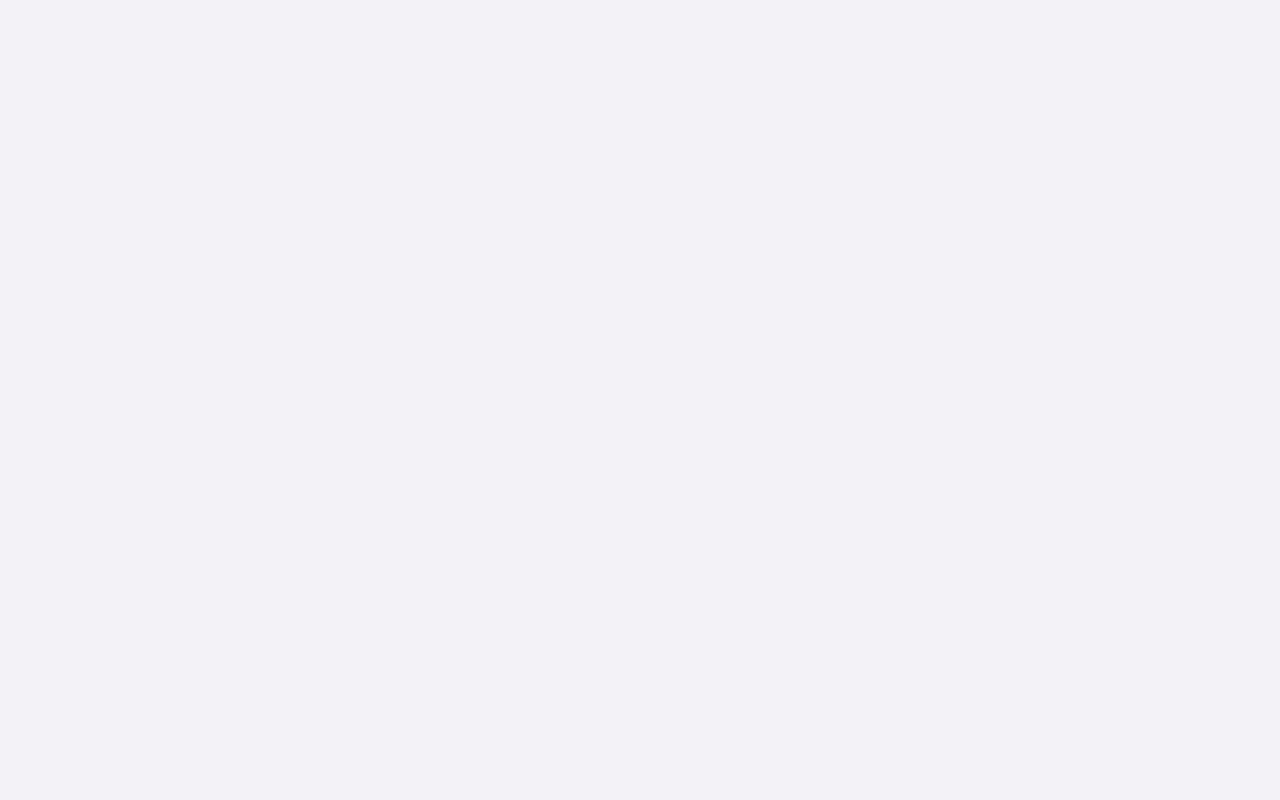
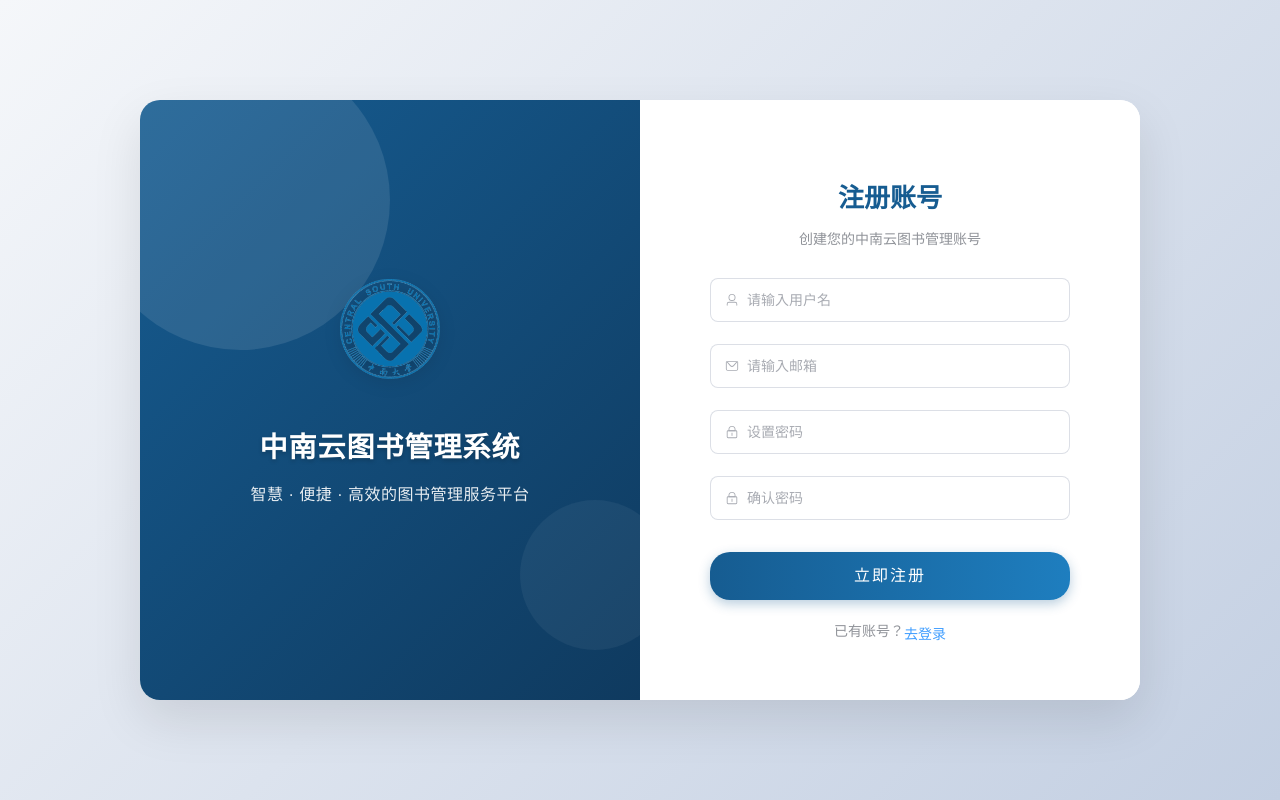
Before and after one commit to Furinar/csu-cloud-library-management-system, a Vue app: page /auth/register in a window 1280 px wide. Before the commit this address had no page. Built offline with nearby package versions, Linux system fonts and the light colour scheme.

Commit message:
feat: 新增注册功能

```diff
--- a/src/router/index.ts
+++ b/src/router/index.ts
@@ -18,6 +18,12 @@ const router = createRouter({
           path: 'login',
           name: 'Login',
           component: () => import('@/views/auth/Login.vue'),
+          meta: { guest: true }
+        },
+        {
+          path: 'register',
+          name: 'Register',
+          component: () => import('@/views/auth/Register.vue'),
           meta: { guest: true }
         }
       ]
@@ -126,20 +132,22 @@ const router = createRouter({
 router.beforeEach(async (to, from, next) => {
   const authStore = useAuthStore()
 
-  // Ensure we rely on the store's state, but also double check localStorage as fallback
+
   const token = authStore.token || localStorage.getItem('token')
   const isAuthenticated = !!token
   const userRole = authStore.user?.role
 
   if (to.meta.requiresAuth && !isAuthenticated) {
-    // Redirect to login if trying to access protected route without auth
     next('/auth/login')
   } else if (to.meta.guest && isAuthenticated) {
-    // Redirect to dashboard if already logged in and trying to access login page
     next('/dashboard')
-  } else if (to.meta.roles && Array.isArray(to.meta.roles) && userRole && !to.meta.roles.includes(userRole)) {
-    // Permission check
-    next('/dashboard')
+  } else if (to.meta.roles && Array.isArray(to.meta.roles) && userRole) {
+    const currentRole = userRole.toLowerCase();
+    if (!to.meta.roles.includes(currentRole)) {
+      next('/dashboard');
+    } else {
+      next();
+    }
   } else {
     next()
   }
--- a/src/views/auth/Login.vue
+++ b/src/views/auth/Login.vue
@@ -58,7 +58,7 @@
     <div class="form-footer-wrapper">
       <div class="form-footer" v-if="activeRole === 'user'">
         <span>还没有账号？</span>
-        <el-link type="primary" :underline="false">立即注册</el-link>
+        <el-link type="primary" :underline="false" @click="$router.push('/auth/register')">立即注册</el-link>
       </div>
       <div class="form-footer-placeholder" v-else></div>
     </div>
--- /dev/null
+++ b/src/views/auth/Register.vue
@@ -0,0 +1,227 @@
+<template>
+  <div class="register-wrapper">
+    <div class="register-header">
+      <h2 class="title">注册账号</h2>
+      <p class="subtitle">创建您的中南云图书管理账号</p>
+    </div>
+
+    <el-form
+      ref="formRef"
+      :model="registerForm"
+      :rules="rules"
+      class="register-form"
+      size="large"
+      @submit.prevent
+    >
+      <el-form-item prop="username">
+        <el-input
+          v-model="registerForm.username"
+          placeholder="请输入用户名"
+          :prefix-icon="User"
+          class="custom-input"
+        />
+      </el-form-item>
+
+      <el-form-item prop="email">
+        <el-input
+          v-model="registerForm.email"
+          placeholder="请输入邮箱"
+          :prefix-icon="Message"
+          class="custom-input"
+        />
+      </el-form-item>
+
+      <el-form-item prop="password">
+        <el-input
+          v-model="registerForm.password"
+          type="password"
+          placeholder="设置密码"
+          :prefix-icon="Lock"
+          show-password
+          class="custom-input"
+        />
+      </el-form-item>
+
+      <el-form-item prop="confirmPassword">
+        <el-input
+          v-model="registerForm.confirmPassword"
+          type="password"
+          placeholder="确认密码"
+          :prefix-icon="Lock"
+          show-password
+          class="custom-input"
+        />
+      </el-form-item>
+
+      <el-button
+        type="primary"
+        class="submit-btn"
+        :loading="loading"
+        @click="handleRegister"
+        round
+      >
+        {{ loading ? '注册中...' : '立即注册' }}
+      </el-button>
+    </el-form>
+
+    <div class="form-footer-wrapper">
+      <div class="form-footer">
+        <span>已有账号？</span>
+        <el-link type="primary" :underline="false" @click="goToLogin">去登录</el-link>
+      </div>
+    </div>
+  </div>
+</template>
+
+<script setup lang="ts">
+import { ref, reactive, computed } from 'vue';
+import { User, Lock, Message } from '@element-plus/icons-vue';
+import { ElMessage, type FormInstance } from 'element-plus';
+import { useRouter } from 'vue-router';
+import { register } from '@/api/auth';
+
+const router = useRouter();
+const formRef = ref<FormInstance>();
+const loading = ref(false);
+
+const registerForm = reactive({
+  username: '',
+  email: '',
+  password: '',
+  confirmPassword: ''
+});
+
+const validatePass2 = (rule: any, value: string, callback: any) => {
+  if (value === '') {
+    callback(new Error('请再次输入密码'));
+  } else if (value !== registerForm.password) {
+    callback(new Error('两次输入密码不一致!'));
+  } else {
+    callback();
+  }
+};
+
+const rules = computed(() => ({
+  username: [{ required: true, message: '请输入用户名', trigger: 'blur' }],
+  email: [
+    { required: true, message: '请输入邮箱', trigger: 'blur' },
+    { type: 'email', message: '请输入正确的邮箱格式', trigger: 'blur' }
+  ],
+  password: [{ required: true, message: '请输入密码', trigger: 'blur' }],
+  confirmPassword: [{ validator: validatePass2, trigger: 'blur' }]
+}));
+
+const handleRegister = async () => {
+  if (!formRef.value) return;
+
+  await formRef.value.validate(async (valid) => {
+    if (valid) {
+      loading.value = true;
+      try {
+        await register({
+          username: registerForm.username,
+          password: registerForm.password,
+          email: registerForm.email
+        });
+
+        ElMessage.success('注册成功，请登录');
+        router.push('/auth/login');
+      } catch (error: any) {
+        // Error is handled by interceptor generally, but safe to keep
+      } finally {
+        loading.value = false;
+      }
+    }
+  });
+};
+
+const goToLogin = () => {
+  router.push('/auth/login');
+};
+</script>
+
+<style scoped lang="scss">
+.register-wrapper {
+  width: 100%;
+  max-width: 360px;
+  padding: 20px;
+  animation: fadeIn 0.5s ease-out;
+}
+
+@keyframes fadeIn {
+  from { opacity: 0; transform: translateY(10px); }
+  to { opacity: 1; transform: translateY(0); }
+}
+
+.register-header {
+  text-align: center;
+  margin-bottom: 30px;
+
+  .title {
+    font-size: 26px;
+    font-weight: 600;
+    color: #165C91;
+    margin-bottom: 8px;
+  }
+
+  .subtitle {
+    font-size: 14px;
+    color: #909399;
+  }
+}
+
+.register-form {
+  .custom-input {
+    :deep(.el-input__wrapper) {
+      box-shadow: 0 0 0 1px #dcdfe6 inset;
+      border-radius: 8px;
+      padding: 10px 15px;
+      transition: all 0.3s;
+
+      &:hover {
+        box-shadow: 0 0 0 1px #c0c4cc inset;
+      }
+
+      &.is-focus {
+        box-shadow: 0 0 0 1px #165C91 inset !important;
+      }
+    }
+    :deep(.el-input__inner) {
+      height: 24px;
+    }
+  }
+}
+
+.submit-btn {
+  width: 100%;
+  height: 48px;
+  font-size: 16px;
+  letter-spacing: 2px;
+  background: linear-gradient(90deg, #165C91 0%, #1e7ebf 100%);
+  border: none;
+  box-shadow: 0 4px 12px rgba(22, 92, 145, 0.3);
+  transition: all 0.3s;
+  margin-top: 10px;
+
+  &:hover {
+    transform: translateY(-1px);
+    box-shadow: 0 6px 16px rgba(22, 92, 145, 0.4);
+    background: linear-gradient(90deg, #124E7C 0%, #165C91 100%);
+  }
+
+  &:active {
+    transform: translateY(1px);
+  }
+}
+
+.form-footer-wrapper {
+  margin-top: 20px;
+  height: 24px;
+}
+
+.form-footer {
+  text-align: center;
+  font-size: 14px;
+  color: #909399;
+}
+</style>
```
